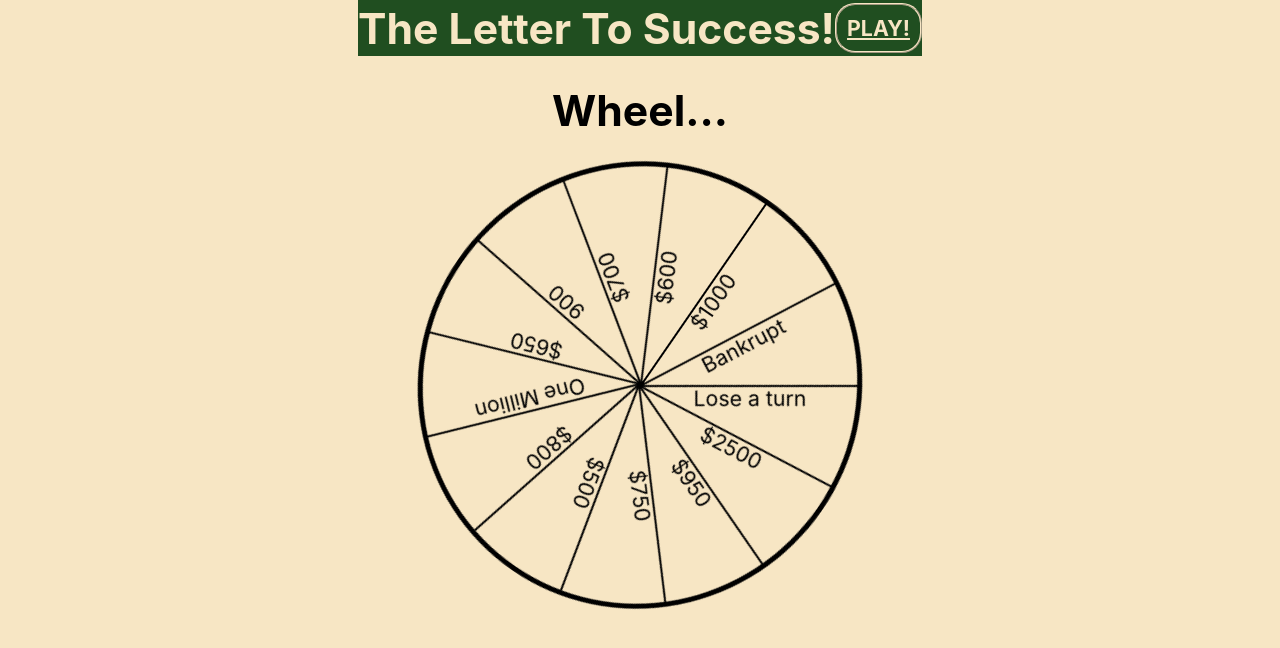
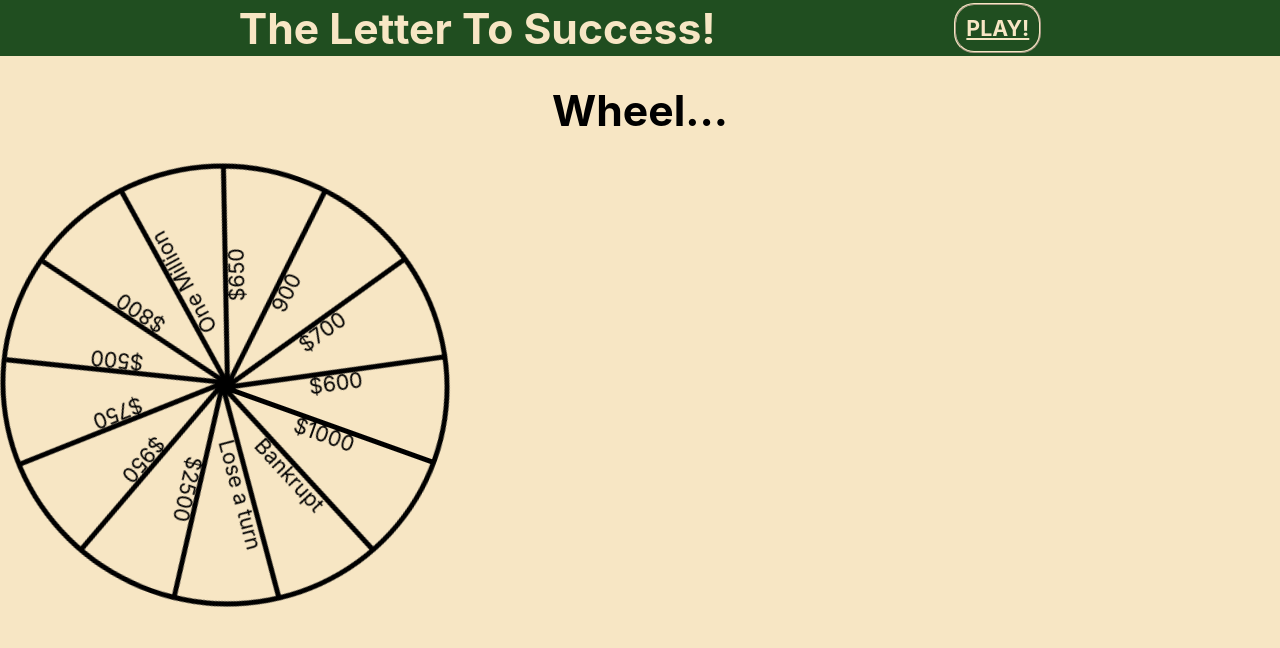
Before and after one commit to OSharpe001/letter-to-success, a React (Create React App) app: page / in a window 1280 px wide. Shown: the top 648 px of the page. Built offline with nearby package versions, Linux system fonts and the light colour scheme.

Commit message:
discarded idea of wheel pins to OldApp.css

```diff
--- a/src/App.css
+++ b/src/App.css
@@ -54,61 +54,34 @@ form label {
   margin-bottom: 3vh;
   /* font-size: 16pt; */
 }
-.home-page {
+/* .home-page {
   justify-content: center;
   justify-self: center;
   justify-items: center;
   align-content: center;
   align-self: center;
   align-content: center;
-}
+} */
 .home-page .wheel {
-  /* justify-content: center;
-  justify-self: center;
-  justify-items: center;
-  align-content: center;
-  align-self: center;
-  align-content: center; */
   height: 54vh;
   width: 50vh;
   /* background-color: grey; */
   list-style-type: none;
   border-radius: 50%;
   border: 5px solid black;
-  /**/
   animation-name: wheel;
-  animation-duration: 10s;
-  animation-iteration-count: infinite;
-  animation-timing-function: wheel-segmentar;
-  /**/
-  /* background-image: conic-gradient(
-    gold 0 7.7%,
-    silver 7.7% 15.4%,
-    grey 15.4% 23.1%,
-    green 23.1% 30.8%,
-    red 30.8% 38.5%,
-    blue 38.5% 46.2%,
-    orange 46.2% 53.8%,
-    purple 53.8% 61.5%,
-    brown 61.5% 69.2%,
-    violet 69.2% 76.9%,
-    yellow 76.9% 84.6%,
-    teal 84.6% 92.3%,
-    black 92.3% 100%,
-  ) */
+  animation-duration: 100s;
+  animation-iteration-count: infinite ;
+  animation-timing-function: linear;
 }
 .wheel-segment {
-  /* border-top: 5px solid black;
-  border-left: 5px solid black; */
-  /**/
   background-color: black;
   width: 50%;
-  height: 2px;
+  height: 5px;
   position: absolute;
   top: 50%;
   left: 50%;
   transform-origin: 0% 0%;
-  /**/
 }
 .wheel-segment:nth-of-type(2) {
   transform: rotate(27.7deg);
@@ -155,24 +128,3 @@ form label {
     transform: rotate(360deg);
   }
 }
-/**/
-
-
-@media (prefers-reduced-motion: no-preference) {
-  .App-logo {
-    animation: App-logo-spin infinite 20s wheel-segmentar;
-  }
-}
-
-.App-link {
-  color: #61dafb;
-}
-
-@keyframes App-logo-spin {
-  from {
-    transform: rotate(0deg);
-  }
-  to {
-    transform: rotate(360deg);
-  }
-}
--- /dev/null
+++ b/src/OldApp.css
@@ -0,0 +1,269 @@
+/* DECIDED NOT TO GO WITH THE PINS SINCE THEY JUST ADD ANOTHER
+ELEMENT TO THE MIX THAT GETS DISTORTED WHEN THE VH CHANGES */
+
+.App {
+    margin: 0;
+    padding: 0;
+    height:100vh;
+    text-align: center;
+    font-size: 16pt;
+    --primaryColor: rgb(32, 78, 32);
+    --secondaryColor: rgb(247, 230, 196);
+    background-color: var(--secondaryColor)
+  }
+  header {
+    background-color: var(--primaryColor);
+    height: 7vh;
+    display: flex;
+    flex-direction: row;
+    align-items: center;
+    justify-content: space-evenly;
+    /* font-size: calc(10px + 2vmin); */
+    color: var(--secondaryColor);
+  }
+  header a, .button {
+    font-size: 16pt;
+    font-weight: bold;
+    /* height: 30px; */
+    padding: 10px;
+    margin: 5vh auto;
+    border-radius: 20px;
+    color: var(--secondaryColor);
+    background-color: var(--primaryColor);
+    border:ridge 2px var(--secondaryColor);
+  }
+  header a:hover, .button:hover {
+    color: var(--primaryColor);
+    background-color: var(--secondaryColor);
+    border:ridge 2px var(--primaryColor);
+  }
+  form {
+    /* justify-content: center; */
+    display: flex;
+    flex-direction: column;
+  }
+  form input {
+    /* justify-self: center; */
+    text-align: center;
+    align-self: center;
+    width: 20vw;
+    margin: 1vh auto 1vh;
+  }
+  form label {
+    margin-top: 2vh
+  }
+  .error-message {
+    color: red;
+    margin-bottom: 3vh;
+    /* font-size: 16pt; */
+  }
+  .home-page {
+    justify-content: center;
+    justify-self: center;
+    justify-items: center;
+    align-content: center;
+    align-self: center;
+    align-content: center;
+  }
+  .home-page .wheel {
+    /* justify-content: center;
+    justify-self: center;
+    justify-items: center;
+    align-content: center;
+    align-self: center;
+    align-content: center; */
+    height: 54vh;
+    width: 50vh;
+    /* background-color: grey; */
+    list-style-type: none;
+    border-radius: 50%;
+    border: 5px solid black;
+    /**/
+    animation-name: wheel;
+    animation-duration: 10s;
+    animation-iteration-count: infinite;
+    animation-timing-function: wheel-segmentar;
+    /**/
+    /* background-image: conic-gradient(
+      gold 0 7.7%,
+      silver 7.7% 15.4%,
+      grey 15.4% 23.1%,
+      green 23.1% 30.8%,
+      red 30.8% 38.5%,
+      blue 38.5% 46.2%,
+      orange 46.2% 53.8%,
+      purple 53.8% 61.5%,
+      brown 61.5% 69.2%,
+      violet 69.2% 76.9%,
+      yellow 76.9% 84.6%,
+      teal 84.6% 92.3%,
+      black 92.3% 100%,
+    ) */
+  }
+  .wheel-segment {
+    /* border-top: 5px solid black;
+    border-left: 5px solid black; */
+    /**/
+    background-color: black;
+    width: 50%;
+    height: 5px;
+    position: absolute;
+    top: 50%;
+    left: 50%;
+    transform-origin: 0% 0%;
+    /**/
+  }
+  .wheel-segment:nth-of-type(2) {
+    transform: rotate(27.7deg);
+  }
+  .wheel-segment:nth-of-type(3) {
+    transform: rotate(55.4deg);
+  }
+  .wheel-segment:nth-of-type(4) {
+    transform: rotate(83.1deg);
+  }
+  .wheel-segment:nth-of-type(5) {
+    transform: rotate(110.8deg);
+  }
+  .wheel-segment:nth-of-type(6) {
+    transform: rotate(138.5deg);
+  }
+  .wheel-segment:nth-of-type(7) {
+    transform: rotate(166.2deg);
+  }
+  .wheel-segment:nth-of-type(8) {
+    transform: rotate(193.8deg);
+  }
+  .wheel-segment:nth-of-type(9) {
+    transform: rotate(221.5deg);
+  }
+  .wheel-segment:nth-of-type(10) {
+    transform: rotate(249.2deg);
+  }
+  .wheel-segment:nth-of-type(11) {
+    transform: rotate(276.9deg);
+  }
+  .wheel-segment:nth-of-type(12) {
+    transform: rotate(304.6deg);
+  }
+  .wheel-segment:nth-of-type(13) {
+    transform: rotate(332.3deg);
+  }
+  .pin {
+    background-color: black;
+    /* width: 2px; */
+    height: 15px;
+    top: -10px;
+    left: 148px;
+    position: absolute;
+    border: 2px solid;
+    transform-origin: 0% 360%;
+    animation: pins 10s ease-in-out infinite;
+  }
+  .pin:nth-of-type(2) {
+    top: -19px;
+    left: 254px;
+    /* transform: rotate(27.7deg); */
+  }
+  .pin:nth-of-type(3) {
+    top: 18px;
+    left: 356px;
+    /* transform: rotate(55.4deg); */
+  }
+  .pin:nth-of-type(4) {
+    top: 9px;
+    left: 354px;
+    /* transform: rotate(83.1deg); */
+  }
+  .pin:nth-of-type(5) {
+    top: -19px;
+    left: 254px;
+    /* transform: rotate(110.8deg); */
+  }
+  .pin:nth-of-type(6) {
+    top: -19px;
+    left: 254px;
+    /* transform: rotate(138.5deg); */
+  }
+  .pin:nth-of-type(7) {
+    top: -19px;
+    left: 254px;
+    /* transform: rotate(166.2deg); */
+  }
+  .pin:nth-of-type(8) {
+    top: -19px;
+    left: 254px;
+    /* transform: rotate(193.8deg); */
+  }
+  .pin:nth-of-type(9) {
+    top: -19px;
+    left: 254px;
+    /* transform: rotate(221.5deg); */
+  }
+  .pin:nth-of-type(10) {
+    top: -19px;
+    left: 254px;
+    /* transform: rotate(249.2deg); */
+  }
+  .pin:nth-of-type(11) {
+    top: -19px;
+    left: 254px;
+    /* transform: rotate(276.9deg); */
+  }
+  .pin:nth-of-type(12) {
+    top: -19px;
+    left: 254px;
+    /* transform: rotate(304.6deg); */
+  }
+  .pin:nth-of-type(13) {
+    top: -19px;
+    left: 254px;
+    /* transform: rotate(332.3deg); */
+  }
+  /**/
+  @keyframes wheel {
+    0% {
+      transform: rotate(0deg);
+    }
+    100% {
+      transform: rotate(360deg);
+    }
+  }
+  /* @keyframes pins {
+    0% {
+      transform: rotate(0deg);
+    }
+    25% {
+      background-color: yellow;
+    }
+    50% {
+      background-color: purple;
+    }
+    75% {
+      background-color: yellow;
+    }
+    100% {
+      transform: rotate(-0deg);
+    }
+  } */
+  /**/
+
+
+  @media (prefers-reduced-motion: no-preference) {
+    .App-logo {
+      animation: App-logo-spin infinite 20s wheel-segmentar;
+    }
+  }
+
+  .App-link {
+    color: #61dafb;
+  }
+
+  @keyframes App-logo-spin {
+    from {
+      transform: rotate(0deg);
+    }
+    to {
+      transform: rotate(360deg);
+    }
+  }
--- a/src/components/Wheel.js
+++ b/src/components/Wheel.js
@@ -7,7 +7,10 @@ export default function Wheel() {
 
         <ul className="wheel">
           {WheelSegments.map(item =>
-            <li  key={item.text} className="wheel-segment">{item.text}</li>
+            <>
+              <li  key={item.text} className="wheel-segment">{item.text}</li>
+              {/* <div className="pin"></div> */}
+            </>
           )}
         </ul>
     </>
```
